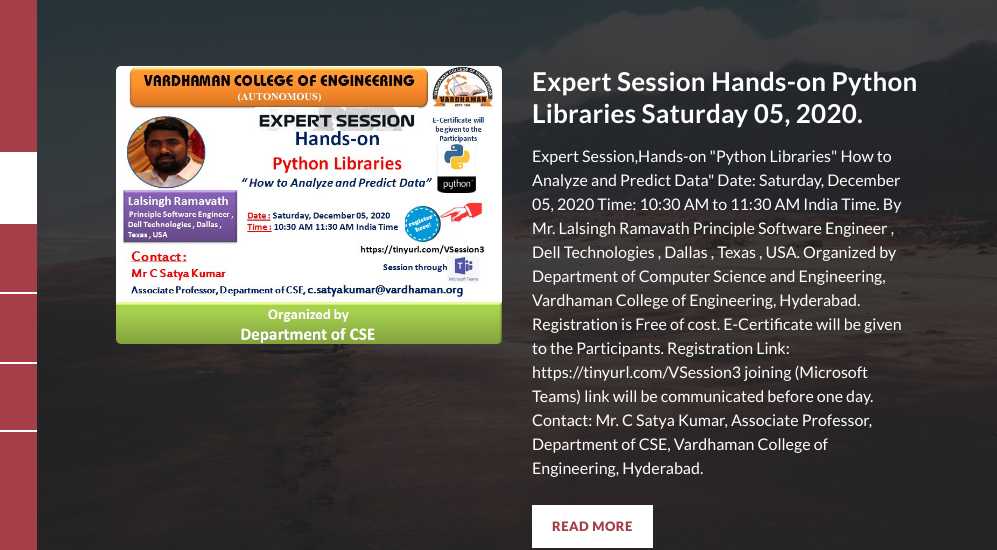
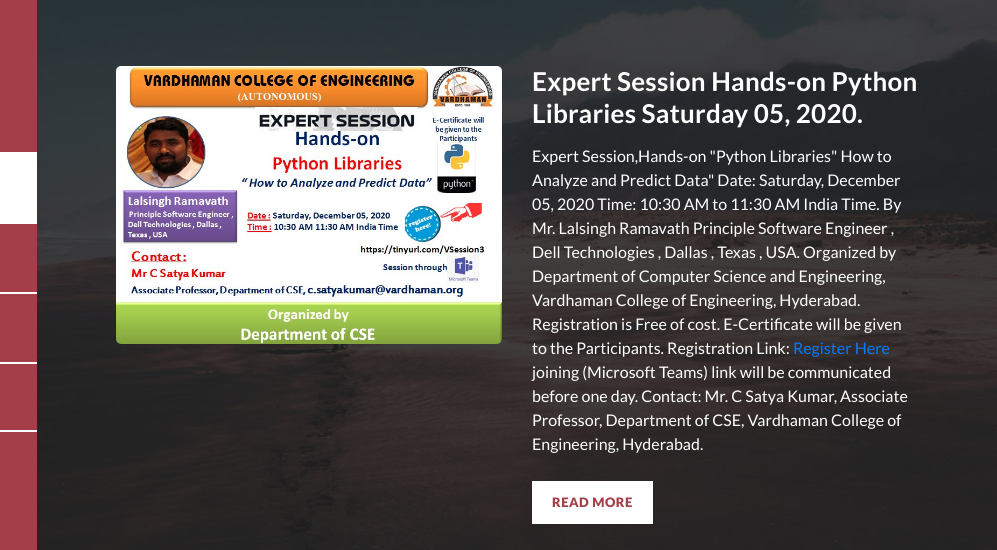
Before and after one commit to venusekkeri/VirtualSessions, a plain HTML site: page index.html in a window 1280 px wide. Shown: the part 203-753 px from the top of the page, 283-1280 px from the left. Drawn offline with Linux system fonts and the light colour scheme.

Commit message:
Update index.html

```diff
--- a/index.html
+++ b/index.html
@@ -110,7 +110,7 @@
                     Vardhaman College of Engineering, Hyderabad.
                     Registration is Free of cost.
                     E-Certificate will be given to the Participants.
-                    Registration Link: https://tinyurl.com/VSession3
+                    Registration Link:  <a href="https://tinyurl.com/VSession3">Register Here</a>
                     joining (Microsoft Teams) link  will be communicated before one day.
                     Contact:
                     Mr. C Satya Kumar, Associate Professor, Department of CSE,
```
